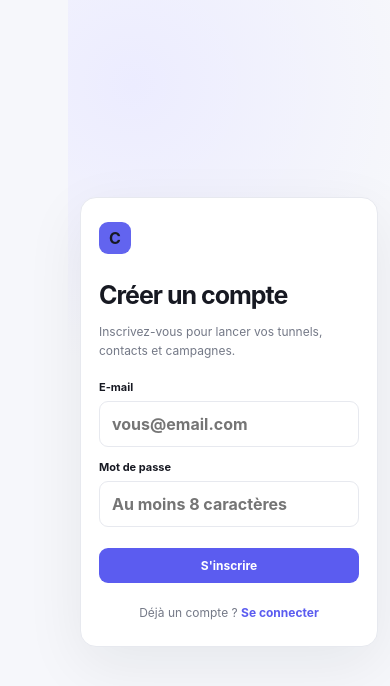
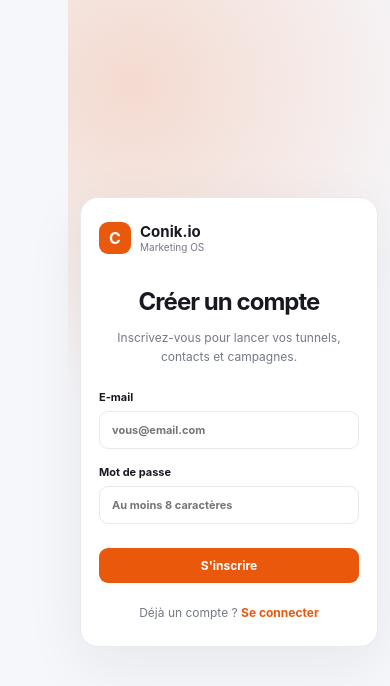
Before and after one commit to anamaherbert1-glitch/Conik.io, a Next.js app: page /signup in a window 390 px wide. Shown: the top 686 px of the page. Built offline with nearby package versions, Linux system fonts and the light colour scheme.

Commit message:
feat(ui): orange brand, WhatsApp green buttons, centered auth mobile

```diff
--- /dev/null
+++ b/app/brand.css
@@ -0,0 +1,31 @@
+/* Conik brand override — orange + WhatsApp green + auth center */
+:root,:root[data-theme="light"]{--accent:#ea580c}
+:root[data-theme="dark"],.dark{--accent:#f97316}
+.brand b{background:#ea580c!important}
+.primary{background:var(--accent)!important}
+.auth-page{min-height:100vh;min-height:100dvh;display:flex!important;align-items:center;justify-content:center;padding:20px 16px;background:radial-gradient(circle at 20% 10%,color-mix(in srgb,var(--accent) 18%,transparent),transparent 40%),var(--bg)!important}
+.auth-card{width:min(430px,100%);margin:0 auto;padding:32px}
+.auth-card.wide{width:min(520px,100%)}
+.auth-card .brand{display:inline-grid!important;grid-template-columns:32px 1fr;column-gap:9px;align-items:center;margin:0 auto 28px;padding:0}
+.auth-card .brand b{grid-row:span 2;background:#ea580c;width:32px;height:32px;border-radius:9px;display:grid;place-items:center;color:#fff}
+.auth-card .brand strong{font-size:15px;color:var(--ink)}
+.auth-card .brand small{font-size:10px;color:var(--muted)}
+.auth-card h1{font-size:28px}
+.auth-card form{display:grid;gap:16px}
+.auth-footer{text-align:center}
+.auth-footer a{color:var(--accent);font-weight:700}
+.ico{background:#fff7ed!important;color:#ea580c!important}
+.page-item:hover,.page-item.active{background:#fff7ed!important;border-color:#ffedd5!important}
+.btn-whatsapp,.wa-primary{
+  background:#25D366!important;color:#fff!important;border:0!important;
+  display:inline-flex;align-items:center;justify-content:center;gap:7px;
+  padding:10px 14px;border-radius:9px;font-size:12px;font-weight:700;cursor:pointer
+}
+.btn-whatsapp:hover{background:#1ebe57!important}
+@media(max-width:520px){
+  .auth-page{padding:16px 12px}
+  .auth-card,.auth-card.wide{width:100%;max-width:100%;padding:24px 18px}
+  .auth-card h1{font-size:24px;text-align:center}
+  .auth-card>p{text-align:center}
+  .auth-card .brand{margin-left:auto;margin-right:auto}
+}
--- a/app/layout.tsx
+++ b/app/layout.tsx
@@ -1,6 +1,6 @@
 import type { Metadata } from 'next'
 import './globals.css'
-import './conik-theme.css'
+import './brand.css'
 import { PreferencesProvider } from '@/components/preferences-provider'
 
 export const metadata: Metadata = {
```
